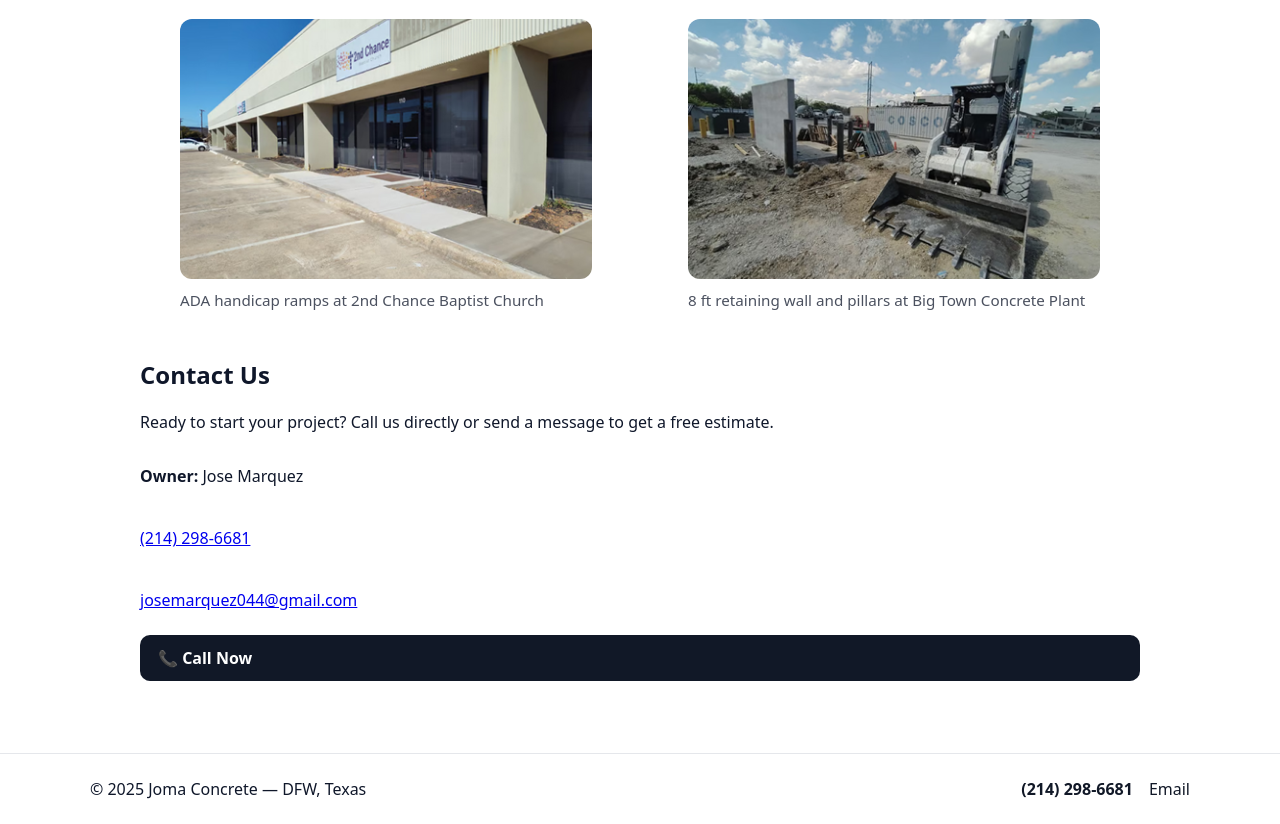
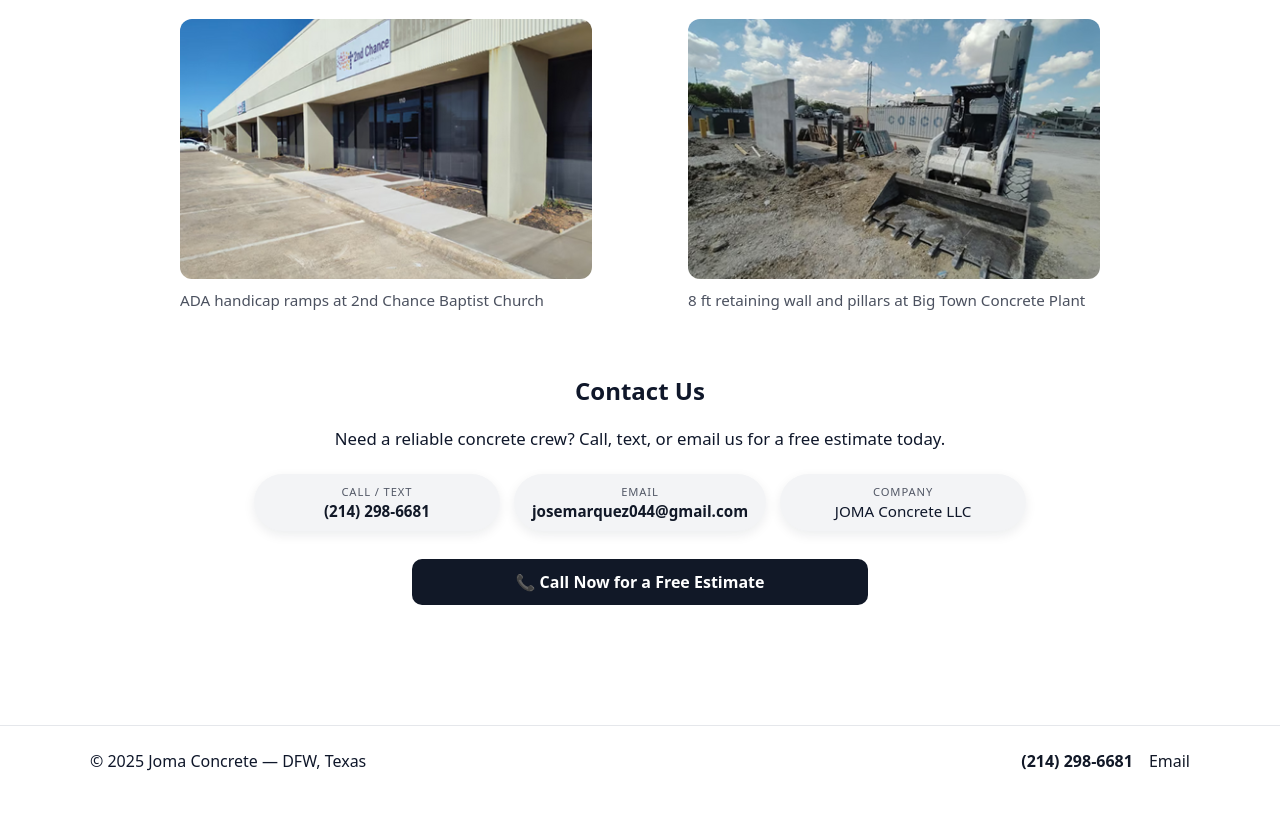
Before and after one commit to keyserjose044/jomaconcrete, an Astro site: page / in a window 1280 px wide. Shown: the part 845-1669 px from the top of the page. After the commit the page ends 1641 px from the top, so only its background shows below. Built offline with nearby package versions, Linux system fonts and the light colour scheme; Astro itself is replaced by a stand-in of ours.

Commit message:
Update index.astro

```diff
--- a/src/pages/index.astro
+++ b/src/pages/index.astro
@@ -82,18 +82,34 @@ const hero = '/images/hero.jpg';
   </section>
 
   <!-- ===== CONTACT ===== -->
-  <section id="contact" class="content">
+  <section id="contact" class="content contact">
     <h2>Contact Us</h2>
-    <p>
-      Ready to start your project? Call us directly or send a message to get a free estimate.
+    <p class="contact-lede">
+      Need a reliable concrete crew? Call, text, or email us for a free estimate today.
     </p>
-    <div class="contact-grid">
-      <p><strong>Owner:</strong> Jose Marquez</p>
-      <p><a href="tel:12142986681">(214) 298-6681</a></p>
-      <p><a href="mailto:josemarquez044@gmail.com">josemarquez044@gmail.com</a></p>
-      <a class="btn btn-primary" href="tel:12142986681">📞 Call Now</a>
+
+    <div class="contact-pills">
+      <div class="contact-pill">
+        <span class="pill-label">Call / Text</span>
+        <a href="tel:12142986681">(214) 298-6681</a>
+      </div>
+
+      <div class="contact-pill">
+        <span class="pill-label">Email</span>
+        <a href="mailto:josemarquez044@gmail.com">josemarquez044@gmail.com</a>
+      </div>
+
+      <div class="contact-pill">
+        <span class="pill-label">Company</span>
+        <span>JOMA Concrete LLC</span>
+      </div>
     </div>
+
+    <a class="btn btn-primary btn-wide" href="tel:12142986681">
+      📞 Call Now for a Free Estimate
+    </a>
   </section>
+
 
   <!-- ===== SMOOTH SCROLL ===== -->
   <script is:inline>
@@ -252,5 +268,71 @@ const hero = '/images/hero.jpg';
         grid-template-columns: 1fr;
       }
     }
+
+    /* === CONTACT (Bubble Layout like Warrior Dumps) === */
+    .contact {
+      text-align: center;
+      margin-top: 3rem;
+      margin-bottom: 3rem;
+    }
+
+    .contact-lede {
+      max-width: 40rem;
+      margin: 0.5rem auto 1.5rem;
+      font-size: 1.05rem;
+    }
+
+    .contact-pills {
+      display: flex;
+      flex-wrap: wrap;
+      justify-content: center;
+      gap: 14px;
+      margin-bottom: 1.75rem;
+    }
+
+    .contact-pill {
+      min-width: 210px;
+      padding: 10px 18px;
+      border-radius: 999px;
+      background: #f3f4f6;
+      box-shadow: 0 4px 12px rgba(15, 23, 42, 0.08);
+      display: flex;
+      flex-direction: column;
+      align-items: center;
+      font-size: 0.95rem;
+    }
+
+    .pill-label {
+      font-size: 0.7rem;
+      text-transform: uppercase;
+      letter-spacing: 0.08em;
+      opacity: 0.7;
+      margin-bottom: 2px;
+    }
+
+    .contact-pill a {
+      font-weight: 600;
+      color: #111827;
+      text-decoration: none;
+    }
+
+    .contact-pill a:hover {
+      text-decoration: underline;
+    }
+
+    .btn-wide {
+      display: block;
+      width: min(420px, 100%);
+      margin: 0 auto;
+    }
+
+    @media (max-width: 480px) {
+      .btn-wide {
+        width: 90%;
+        max-width: 360px;
+      }
+    }
+
+
   </style>
 </BaseLayout>
```
